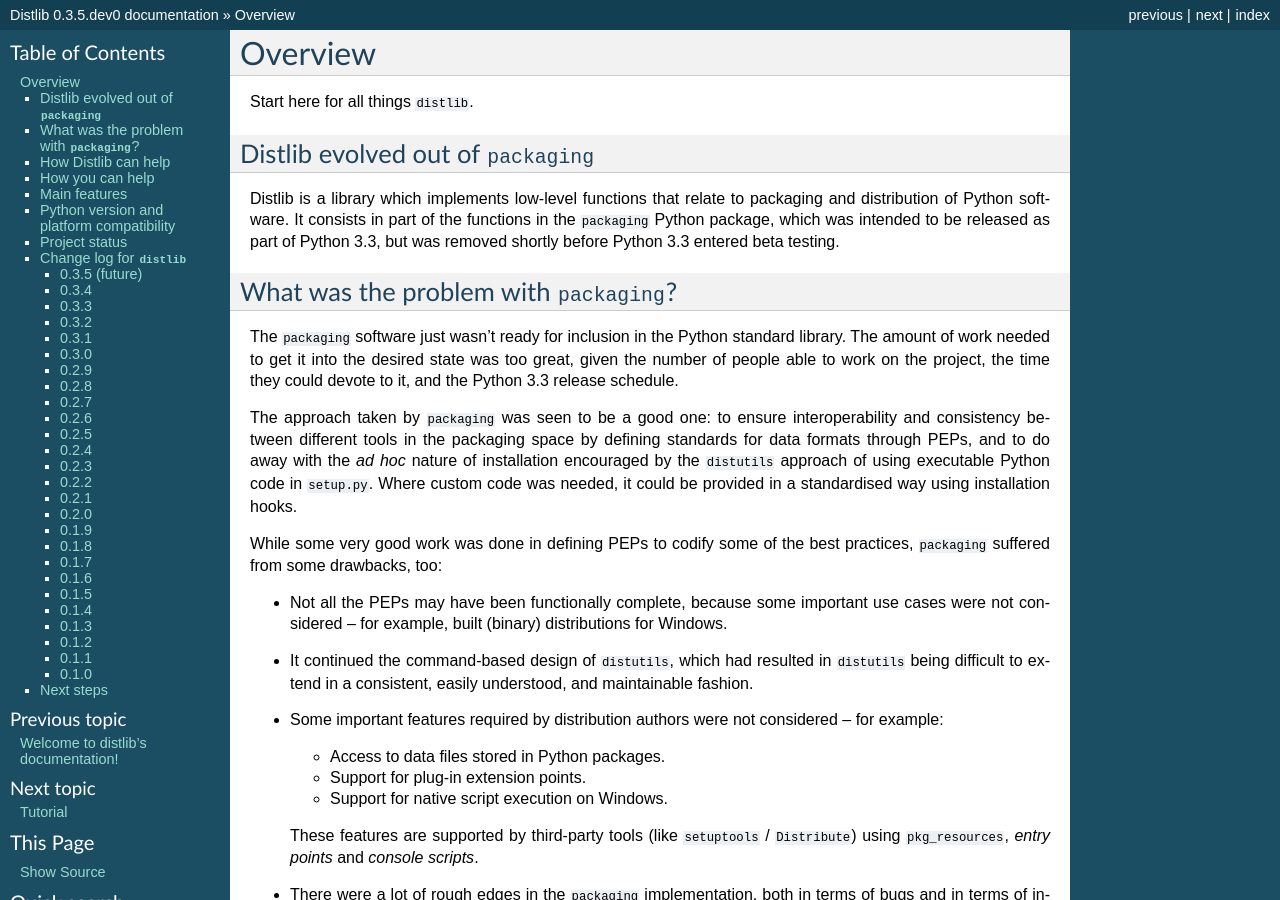
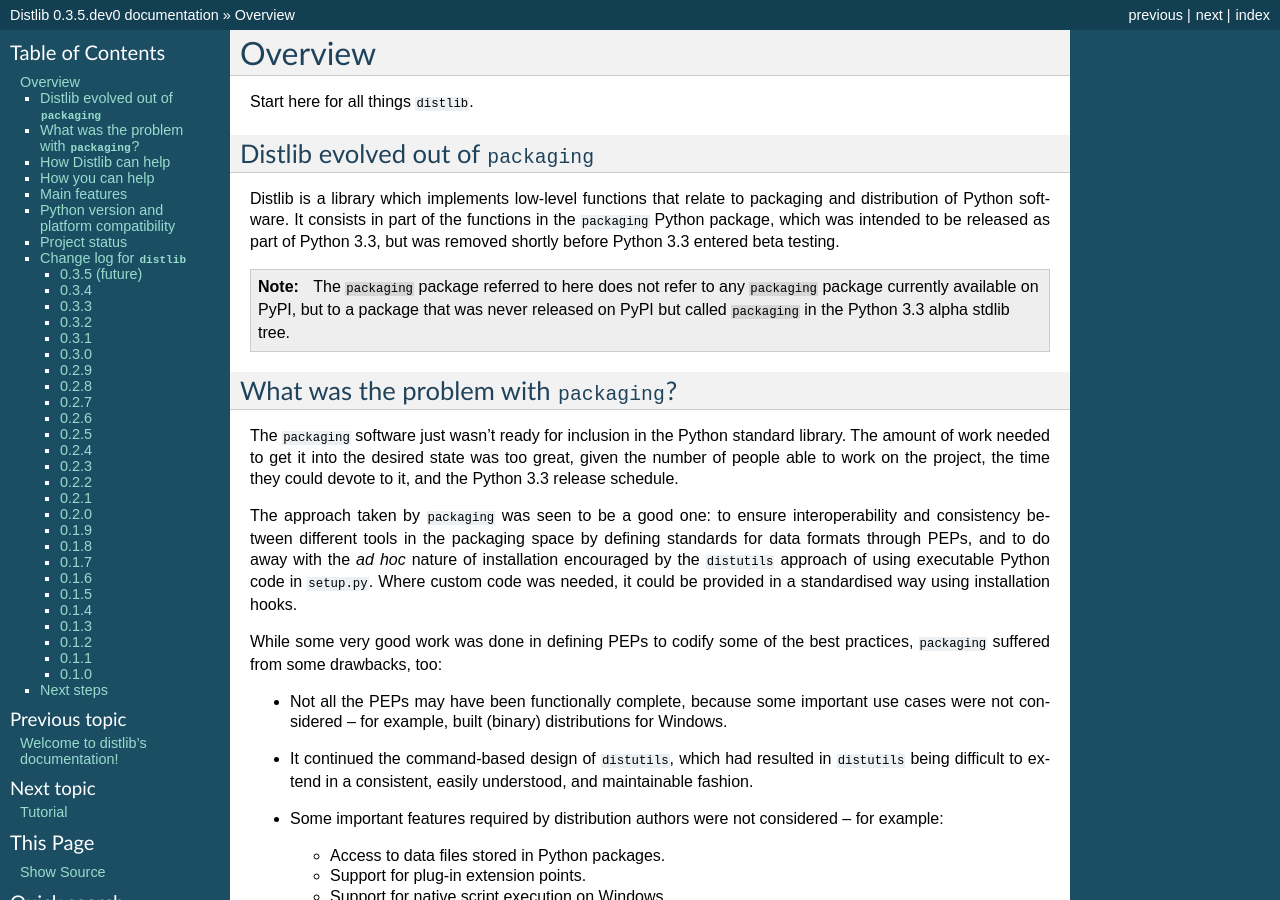
Before and after one commit to pypa/distlib, a Sphinx documentation site: the page built from docs/overview.rst, in a window 1280 px wide and 900 px high. Built offline with Sphinx 7.4.7, drawn with Linux system fonts in a browser that asks for light colours; formulas are drawn with MathJax 3.

Commit message:
Update coverage run and add to documentation.

```diff
--- a/docs/overview.rst
+++ b/docs/overview.rst
@@ -11,6 +11,10 @@
 the functions in the ``packaging`` Python package, which was intended to be
 released as part of Python 3.3, but was removed shortly before Python
 3.3 entered beta testing.
+
+.. note:: The ``packaging`` package referred to here does not refer to any
+  ``packaging`` package currently available on PyPI, but to a package that was never
+  released on PyPI but called ``packaging`` in the Python 3.3 alpha stdlib tree.
 
 What was the problem with ``packaging``?
 ----------------------------------------
```
Also changed, not shown: 1 other file.
